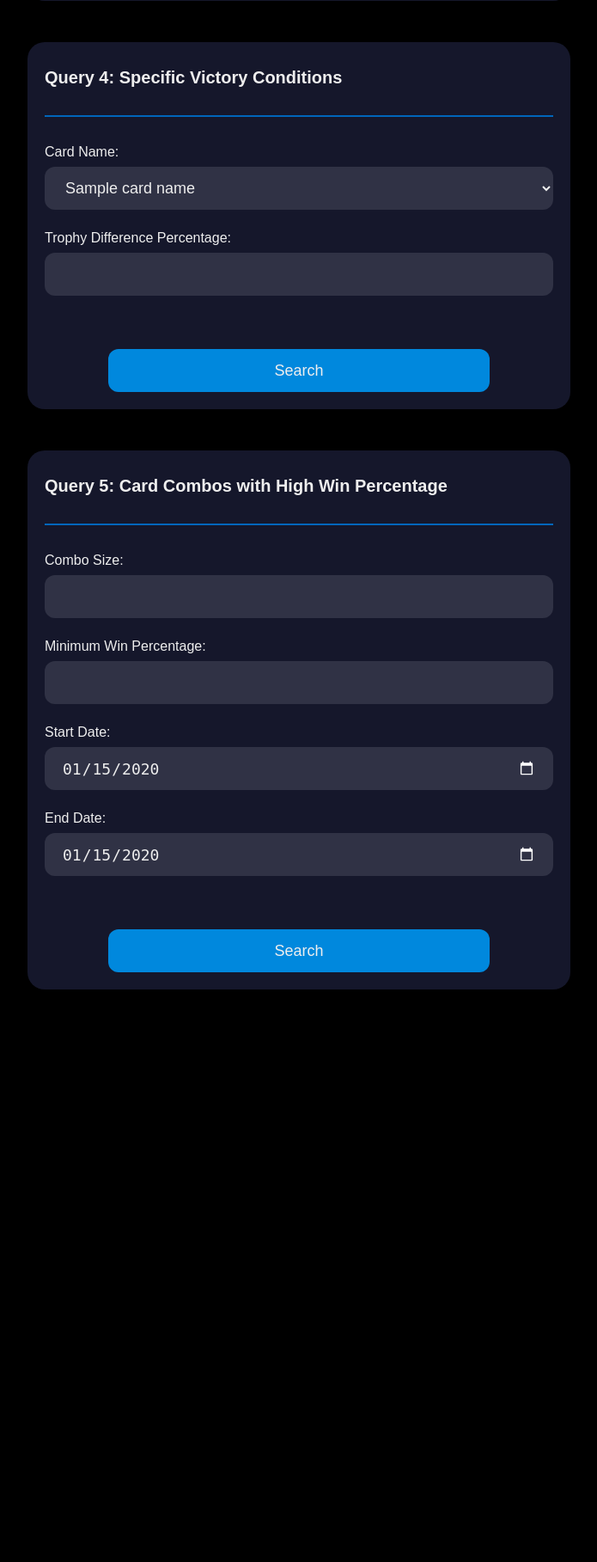
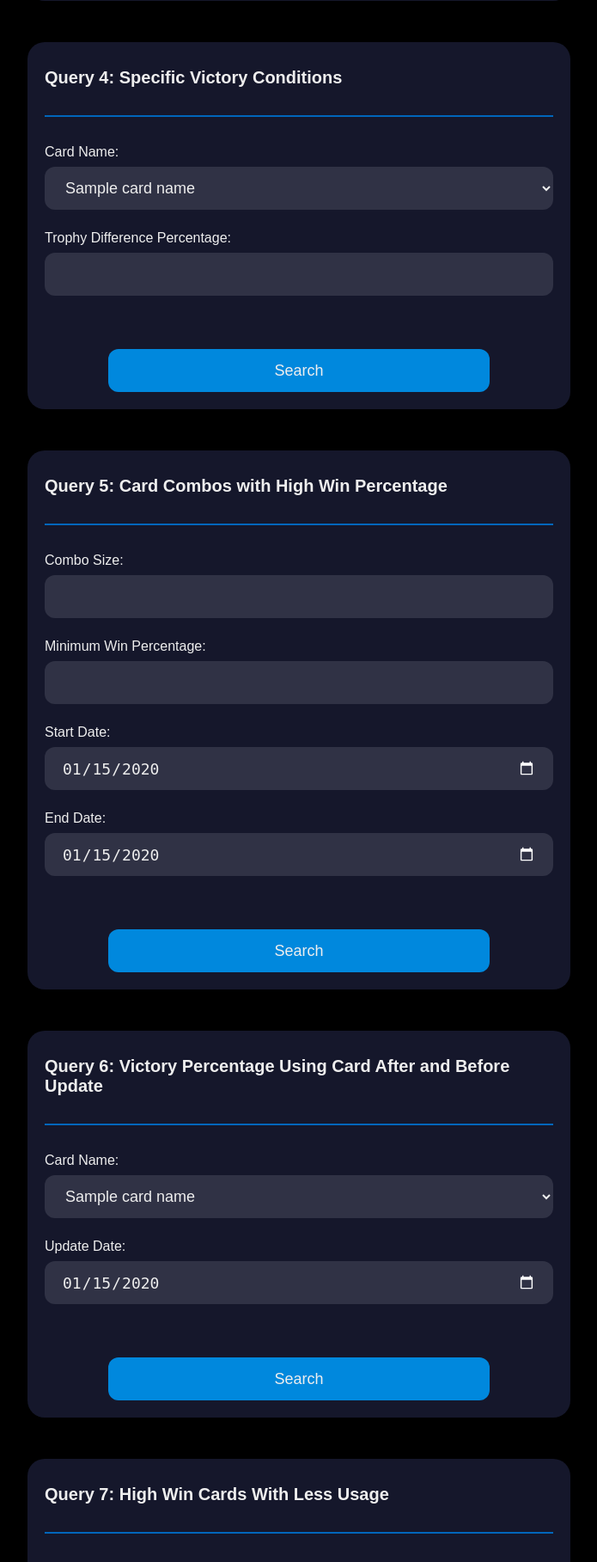
Before and after one commit to pedronatanaelfs/clash_royale_bd, a Flask app: template templates/index.html in a window 1280 px wide. Shown: the part 1780-3597 px from the top of the page at 86% size, without its empty margins (292-987 px from the left). Before the commit the page ends 2931 px from the top, so only its background shows below. Run offline with Flask 3, Linux system fonts and the light colour scheme; the template is opened without the code that fills it: most values are stand-ins (such as "Sample title", 1, 10 or a date in 2020).

Commit message:
novas consultas

```diff
--- a/app.py
+++ b/app.py
@@ -123,10 +123,11 @@ def decks_with_high_win_percentage(min_win_percentage, start_time, end_time):
     end_iso = datetime.strptime(end_time, "%Y-%m-%d").strftime("%Y%m%dT%H%M%S.000Z")
 
     pipeline = [
-        # Filtra pelo periodo da batalha
+        # Filtra pelo periodo da batalha e extrai apenas os decks completos
         {
             "$match": {
                 "battleTime": {"$gte": start_iso, "$lt": end_iso},
+                "winner.deck": {"$size": 8},
             },
         },
         # Extrai o deck do vencedor e marca cada entrada como uma vitoria
@@ -187,8 +188,6 @@ def decks_with_high_win_percentage(min_win_percentage, start_time, end_time):
         },
         # Filtra os decks que tem uma taxa de vitoria superior ao limite informado
         {"$match": {"winPercentage": {"$gt": min_win_percentage}}},
-        # Ordena os decks na ordem decrescente de vitoria
-        {"$sort": {"winPercentage": -1}},
     ]
 
     results = list(DB["battles"].aggregate(pipeline))
@@ -248,23 +247,18 @@ def losses_with_card_combo(card_combo, start_time, end_time):
 def specific_victories():
     card_name = request.form["card_name_victory"]
     trophy_diff = float(request.form["trophy_diff"])
-    start_time = request.form["start_time_victory"]
-    end_time = request.form["end_time_victory"]
-    results = specific_victory_conditions(card_name, trophy_diff, start_time, end_time)
+    # start_time = request.form["start_time_victory"]
+    # end_time = request.form["end_time_victory"]
+    results = specific_victory_conditions(card_name, trophy_diff)
     logging.debug(f"Results: {results}")
     html = json2html.convert(json=results)
     return render_template("results.html", results=html)
 
 
-def specific_victory_conditions(
-    card_name, trophy_difference_percentage, start_time, end_time
-):
+def specific_victory_conditions(card_name, trophy_difference_percentage):
     logging.debug(
-        f"Querying for specific victories with card {card_name}, trophy diff {trophy_difference_percentage}%, from {start_time} to {end_time}"
+        f"Querying for specific victories with card {card_name}, trophy diff {trophy_difference_percentage}%"
     )
-
-    start_iso = datetime.strptime(start_time, "%Y-%m-%d").strftime("%Y%m%dT%H%M%S.000Z")
-    end_iso = datetime.strptime(end_time, "%Y-%m-%d").strftime("%Y%m%dT%H%M%S.000Z")
 
     pipeline = [
         # Filtra batalhas on o perdedor derrubou, no minimo, 2 torres
@@ -372,6 +366,10 @@ def card_combos_with_high_win_percentage(
     start_iso = datetime.strptime(start_time, "%Y-%m-%d").strftime("%Y%m%dT%H%M%S.000Z")
     end_iso = datetime.strptime(end_time, "%Y-%m-%d").strftime("%Y%m%dT%H%M%S.000Z")
 
+    totalGames = DB["battles"].count_documents(
+        {"battleTime": {"$gte": start_iso, "$lt": end_iso}}
+    )
+
     pipeline = [
         # Filtra pelo periodo da batalha
         {
@@ -393,21 +391,6 @@ def card_combos_with_high_win_percentage(
         {
             "$group": {"_id": "$cardCombos", "totalWins": {"$sum": 1}},
         },
-        # join na collection original para obter a qtd de batalhas totais
-        {
-            "$lookup": {
-                "from": "battles",
-                "pipeline": [
-                    {
-                        "$match": {
-                            "battleTime": {"$gte": start_iso, "$lt": end_iso},
-                        }
-                    },
-                    {"$count": "totalGames"},
-                ],
-                "as": "gameStats",
-            }
-        },
         # Calcula a taxa de ganho do combo em relacao ao total de batalhas
         {
             "$project": {
@@ -415,17 +398,7 @@ def card_combos_with_high_win_percentage(
                 "combo": "$_id",
                 "winRate": {
                     "$multiply": [
-                        {
-                            "$divide": [
-                                "$totalWins",
-                                {
-                                    "$ifNull": [
-                                        {"$arrayElemAt": ["$gameStats.totalGames", 0]},
-                                        1,
-                                    ]
-                                },
-                            ]
-                        },
+                        {"$divide": ["$totalWins", {"$ifNull": [totalGames, 1]}]},
                         100,
                     ]
                 },
@@ -435,6 +408,216 @@ def card_combos_with_high_win_percentage(
         {"$match": {"winRate": {"$gt": min_win_percentage}}},
         # Organiza a resposta em ordem Descrescente
         {"$sort": {"winRate": -1}},
+    ]
+
+    results = list(DB["battles"].aggregate(pipeline))
+    logging.debug(f"Pipeline results: {results}")
+    return results
+
+
+@app.route("/card_win_after_update", methods=["POST"])
+def card_win_after_update():
+
+    card_name = request.form["card_name"]
+    update_time = request.form["update_time"]
+    results = card_win_rate_after_before_time(card_name, update_time)
+    logging.debug(f"Results: {results}")
+    html = json2html.convert(json=results)
+    return render_template("results.html", results=html)
+
+
+def card_win_rate_after_before_time(card_name, update_time):
+    logging.debug(f"Querying for cards win dif after updates")
+
+    update_iso = datetime.strptime(update_time, "%Y-%m-%d").strftime(
+        "%Y%m%dT%H%M%S.000Z"
+    )
+
+    pipeline = [
+        # Busca batalhas em que a carta especifica participou
+        {
+            "$match": {
+                "$or": [{"winner.deck.name": card_name}, {"loser.deck.name": card_name}]
+            }
+        },
+        # Projeta os campos que informa se a carta esta no lado vencedor.
+        # cria tambem o campo mostrando se a batalha foi antes ou depois da data de update
+        {
+            "$project": {
+                "cardInWinnerDeck": {"$in": [card_name, "$winner.deck.name"]},
+                "isBeforeUpdate": {"$lt": ["$battleTime", update_iso]},
+            }
+        },
+        # Divide os dados em dois grupos baseados no momento da batalha
+        {
+            "$facet": {
+                # Soma as vitorias e conta os jogos totais antes do update
+                "beforeUpdate": [
+                    {"$match": {"isBeforeUpdate": True}},
+                    {
+                        "$group": {
+                            "_id": None,
+                            "totalWins": {
+                                "$sum": {"$cond": ["$cardInWinnerDeck", 1, 0]}
+                            },
+                            "totalGames": {"$sum": 1},
+                        }
+                    },
+                ],
+                # Soma as vitorias e conta os jogos totais depois do update
+                "afterUpdate": [
+                    {"$match": {"isBeforeUpdate": False}},
+                    {
+                        "$group": {
+                            "_id": None,
+                            "totalWins": {
+                                "$sum": {"$cond": ["$cardInWinnerDeck", 1, 0]}
+                            },
+                            "totalGames": {"$sum": 1},
+                        }
+                    },
+                ],
+            }
+        },
+        # Projeta os resultados de vitoria de cada periodo
+        {
+            "$project": {
+                "beforeUpdate": {"$arrayElemAt": ["$beforeUpdate", 0]},
+                "afterUpdate": {"$arrayElemAt": ["$afterUpdate", 0]},
+            }
+        },
+        # Projeta o calculo das taxas de vitoria antes e depois do update
+        {
+            "$project": {
+                "beforeWinRate": {
+                    "$ifNull": [
+                        {
+                            "$multiply": [
+                                {
+                                    "$divide": [
+                                        "$beforeUpdate.totalWins",
+                                        "$beforeUpdate.totalGames",
+                                    ]
+                                },
+                                100,
+                            ]
+                        },
+                        0,
+                    ]
+                },
+                "afterWinRate": {
+                    "$ifNull": [
+                        {
+                            "$multiply": [
+                                {
+                                    "$divide": [
+                                        "$afterUpdate.totalWins",
+                                        "$afterUpdate.totalGames",
+                                    ]
+                                },
+                                100,
+                            ]
+                        },
+                        0,
+                    ]
+                },
+            }
+        },
+    ]
+
+    results = list(DB["battles"].aggregate(pipeline))
+    print(results)
+    logging.debug(f"Pipeline results: {results}")
+    return results
+
+
+@app.route("/cards_high_win_less_used", methods=["POST"])
+def cards_high_win_less_used():
+
+    win_percentage = float(request.form["win_percentage"])
+    usage_percentage = float(request.form["usage_percentage"])
+    start_time = request.form["start_time"]
+    end_time = request.form["end_time"]
+    results = cards_win_rate_usage_rate(
+        win_percentage, usage_percentage, start_time, end_time
+    )
+    logging.debug(f"Results: {results}")
+    html = json2html.convert(json=results)
+    return render_template("results.html", results=html)
+
+
+def cards_win_rate_usage_rate(win_percentage, usage_percentage, start_time, end_time):
+
+    logging.debug(f"Querying for cards win rate and usage rate")
+
+    start_iso = datetime.strptime(start_time, "%Y-%m-%d").strftime("%Y%m%dT%H%M%S.000Z")
+    end_iso = datetime.strptime(end_time, "%Y-%m-%d").strftime("%Y%m%dT%H%M%S.000Z")
+
+    # obtem a quantidade total de batalhas
+    totalBattles = DB["battles"].count_documents({})
+
+    pipeline = [
+        # Filtra as batalhas pelo periodo
+        {
+            "$match": {
+                "battleTime": {"$gte": start_iso, "$lte": end_iso},
+            },
+        },
+        # Projeta campo com todas as cartas e outro campos so com as cartas do vencedor
+        {
+            "$project": {
+                "allCards": {
+                    "$setUnion": ["$winner.deck.name", "$loser.deck.name"],
+                },
+                "winnerCards": "$winner.deck.name",
+            },
+        },
+        # Destrincha o array allCards para tratar cada carta separadamente
+        {
+            "$unwind": "$allCards",
+        },
+        # Projeta a carta em questao e se ela faz parte do deck vencedor
+        {
+            "$project": {
+                "_id": "$allCards",
+                "winnerHasCard": {"$in": ["$allCards", "$winnerCards"]},
+            },
+        },
+        # agrupa a resposta por carta em questao e seus totais de uso e vitoria
+        {
+            "$group": {
+                "_id": "$_id",
+                "totalWins": {"$sum": {"$cond": ["$winnerHasCard", 1, 0]}},
+                "totalUses": {"$sum": 1},
+            },
+        },
+        # Projeta a resposta final calculando as taxas de acordo com a carta em questao
+        {
+            "$project": {
+                "_id": 0,
+                "card": "$_id",
+                "winRate": {
+                    "$multiply": [{"$divide": ["$totalWins", "$totalUses"]}, 100],
+                },
+                "usageRate": {
+                    "$multiply": [
+                        {"$divide": ["$totalUses", totalBattles]},
+                        100,
+                    ],
+                },
+            },
+        },
+        # Filtra a resposta de acordo com os parametros
+        {
+            "$match": {
+                "winRate": {"$gt": win_percentage},
+                "usageRate": {"$lt": usage_percentage},
+            }
+        },
+        # ordena a resposta de acodo com o winRate decrescente
+        {
+            "$sort": {"winRate": -1},
+        },
     ]
 
     results = list(DB["battles"].aggregate(pipeline))
--- a/templates/index.html
+++ b/templates/index.html
@@ -43,9 +43,6 @@
             <label for="win_percentage" class="componentTitle">Minimum Win Percentage:</label>
             <input type="number" class="selectBox" id="win_percentage" name="win_percentage" required>
 
-
-
-
             <label for="end_time" class="componentTitle">End Date:</label>
 
 
@@ -71,7 +68,7 @@
 
         <div class="component-container">
             <label for="combo" class="componentTitle">Card Combo (comma separated):</label>
-            <input type="text" class="selectBox" id="combo" name="combo" required>
+            <input type="text" class="selectBox" id="combo" name="combo" required value="Mortar,Knight">
 
             <label for="start_time_combo" class="componentTitle">Start Date:</label>
             <input type="date" id="start_time_combo" class="selectBox" name="start_time_combo" required
@@ -134,6 +131,53 @@
             </div>
         </div>
     </form>
+
+    <form action="/card_win_after_update" method="post">
+        <h2 class="queryTitle">Query 6: Victory Percentage Using Card After and Before Update</h2>
+        <hr class="divider">
+
+        <div class="component-container">
+            <label class="componentTitle" for="card_name">Card Name:</label>
+
+            <select id="card_name" class="selectBox" name="card_name" required>
+                {% for card_name in card_names %}
+                <option value="{{ card_name }}">{{ card_name }}</option>
+                {% endfor %}
+            </select>
+
+            <label for="update_time" class="componentTitle">Update Date:</label>
+            <input type="date" id="update_time" class="selectBox" name="update_time" value="{{battle_dates[0]}}"
+                required>
+
+            <div class="buttonContainer">
+                <button class="searchButton" type="submit">Search</button>
+            </div>
+        </div>
+    </form>
+
+    <form action="/cards_high_win_less_used" method="post">
+        <h2 class="queryTitle">Query 7: High Win Cards With Less Usage</h2>
+        <hr class="divider">
+
+        <div class="component-container">
+
+            <label for="win_percentage" class="componentTitle">Minimum Win Percentage:</label>
+            <input type="number" class="selectBox" id="win_percentage" name="win_percentage" required>
+
+            <label for="usage_percentage" class="componentTitle">Max Usage Percentage:</label>
+            <input type="number" class="selectBox" id="usage_percentage" name="usage_percentage" required>
+
+            <label for="start_time" class="componentTitle">Start Date:</label>
+            <input type="date" id="start_time" class="selectBox" name="start_time" value="{{battle_dates[0]}}" required>
+
+            <label for="end_time" class="componentTitle">End Date:</label>
+            <input type="date" id="end_time" class="selectBox" value="{{battle_dates[1]}}" name="end_time" required>
+
+            <div class="buttonContainer">
+                <button class="searchButton" type="submit">Search</button>
+            </div>
+        </div>
+    </form>
 </body>
 
 </html>
```
